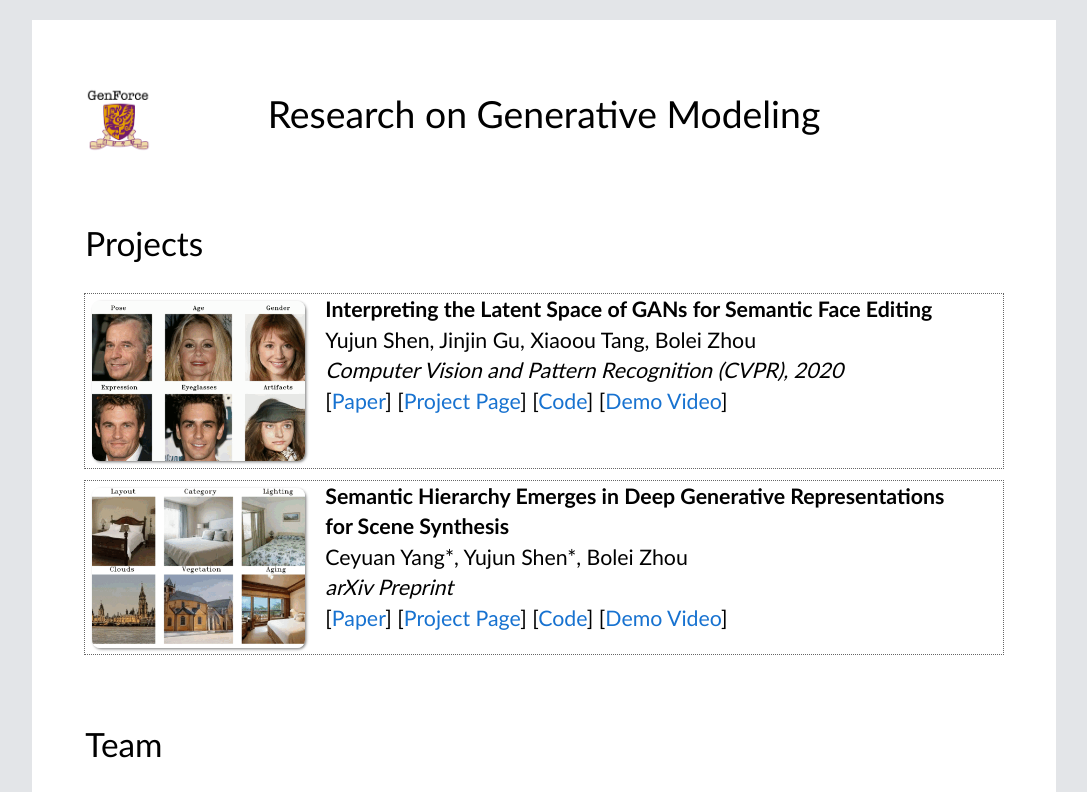
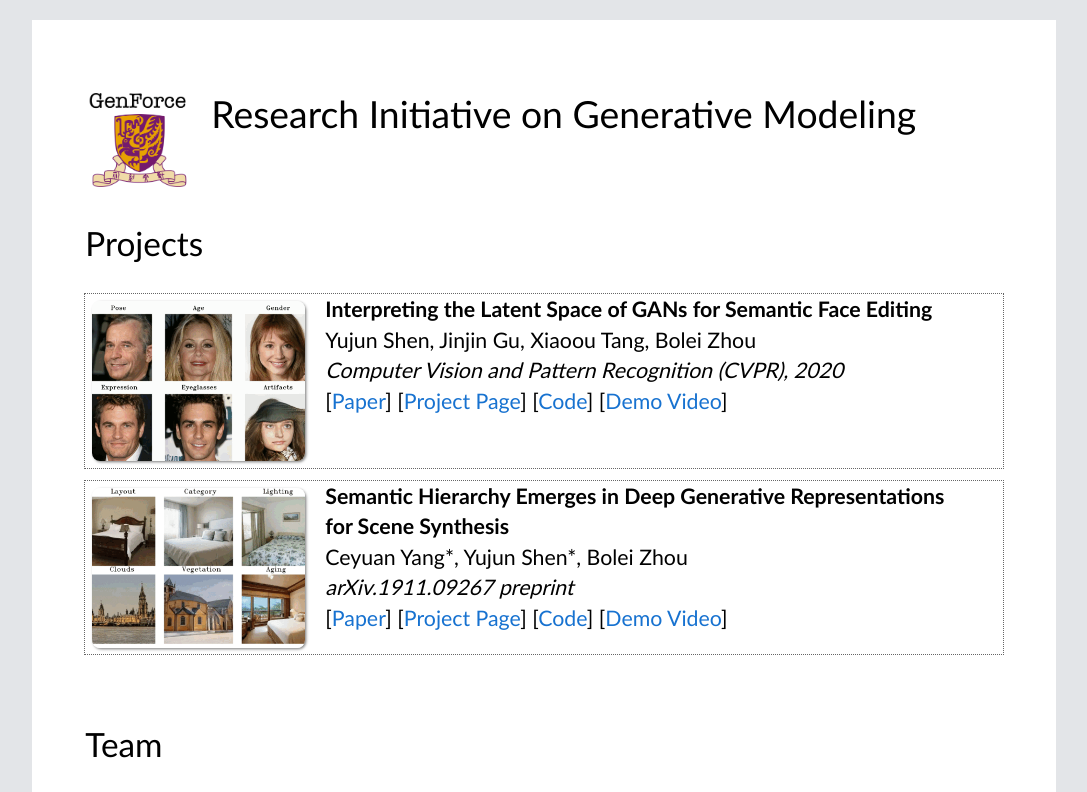
Before and after one commit to genforce/genforce.github.io, a plain HTML site: page index.html in a window 1280 px wide. Shown: the top 792 px of the page, without its empty margins (96-1183 px from the left). Drawn offline with Linux system fonts and the light colour scheme.

Commit message:
small revision

```diff
--- a/assets/style.css
+++ b/assets/style.css
@@ -4,7 +4,7 @@
 body {
 	background: #e3e5e8;
 	color: #ffffff;
-  font-family: 'Lato', Verdana, Helvetica, sans-serif;
+    font-family: 'Lato', Verdana, Helvetica, sans-serif;
 	font-weight: 300;
 	font-size: 14pt;
 }
@@ -123,8 +123,7 @@ pre {
 	text-align: center;
 }
 .homepage .header img{
-	height: 50pt;
-	width: 50pt;
+	height: 80pt;
 	float: left;
 	object-fit: cover;
 	margin-left: 20pt;
--- a/index.html
+++ b/index.html
@@ -22,8 +22,8 @@
 <div class="homepage">
   <!-- Header -->
   <div class="header">
-    <a href="https://genforce.github.io/"><img src="./avatars/genforce.png"></a>
-    <div>Research on Generative Modeling</div>
+    <a href="https://github.com/genforce"><img src="./avatars/genforce.png"></a>
+    <div>Research Initiative on Generative Modeling</div>
   </div>
 
   <!-- Projects Section -->
@@ -53,7 +53,7 @@
     <div class="info">
       <b>Semantic Hierarchy Emerges in Deep Generative Representations for Scene Synthesis</b> <br>
       Ceyuan Yang*, Yujun Shen*, Bolei Zhou <br>
-      <i>arXiv Preprint</i> <br>
+      <i>arXiv.1911.09267 preprint</i> <br>
       [<a href="https://arxiv.org/pdf/1911.09267.pdf" target="_blank">Paper</a>]
       [<a href="https://genforce.github.io/higan/" target="_blank">Project Page</a>]
       [<a href="https://github.com/genforce/higan" target="_blank">Code</a>]
```
